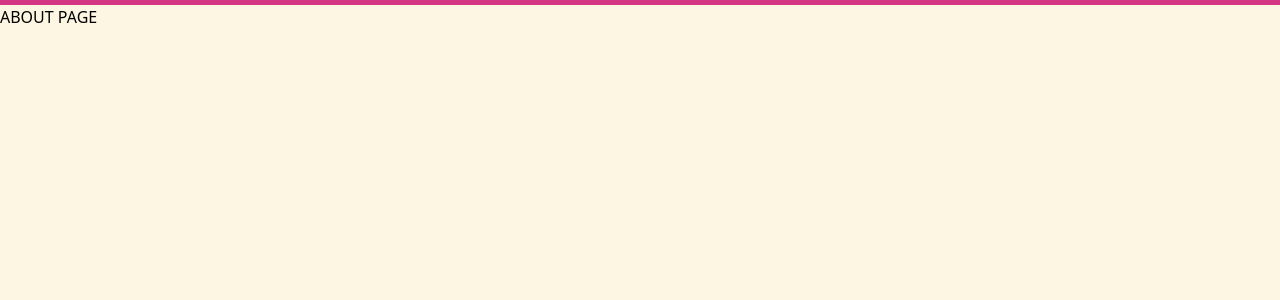
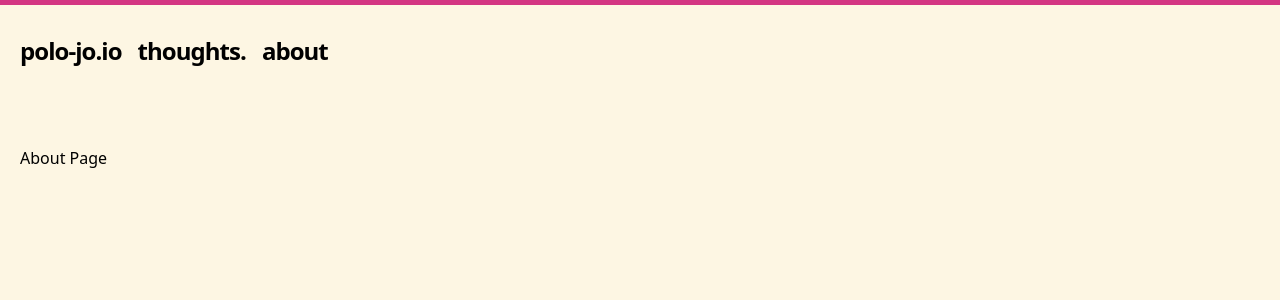
Before and after one commit to polo-jo/blog, a Next.js app: page /about in a window 1280 px wide. Shown: the top 300 px of the page. Built offline with nearby package versions, Linux system fonts and the light colour scheme.

Commit message:
About page skeleton

```diff
--- a/components/header.tsx
+++ b/components/header.tsx
@@ -2,16 +2,16 @@ import Link from "next/link";
 
 export function Header() {
   return (
-    <h2 className="text-2xl md:text-3xl font-bold tracking-tight md:tracking-tighter leading-tight mb-20 pt-8">
+    <h2 className="text-2xl font-bold tracking-tight md:tracking-tighter leading-tight mb-20 pt-8">
       <Link href="/">
         <a className="hover:underline">polo-jo.io</a>
       </Link>
       <Link href="/thoughts">
-        <a className="hover:underline ml-4">Thoughts</a>
+        <a className="hover:underline ml-4">thoughts</a>
       </Link>
       .
       <Link href="/about">
-        <a className="hover:underline ml-4">About</a>
+        <a className="hover:underline ml-4">about</a>
       </Link>
     </h2>
   );
--- a/pages/about.tsx
+++ b/pages/about.tsx
@@ -1,5 +1,22 @@
+import Head from "next/head";
+import { Container } from "../components/container";
+import { Header } from "../components/header";
+import { Layout } from "../components/layout";
+
 function About(): JSX.Element {
-  return <div>ABOUT PAGE</div>;
+  return (
+    <>
+      <Layout>
+        <Head>
+          <title>Thoughts by Josef Polodna</title>
+        </Head>
+        <Container>
+          <Header />
+          <p>About Page</p>
+        </Container>
+      </Layout>
+    </>
+  );
 }
 
 export default About;
--- a/pages/thoughts/index.tsx
+++ b/pages/thoughts/index.tsx
@@ -1,5 +1,4 @@
 import Head from "next/head";
-import React from "react";
 import { Container } from "../../components/container";
 import { Header } from "../../components/header";
 import { Layout } from "../../components/layout";
```
